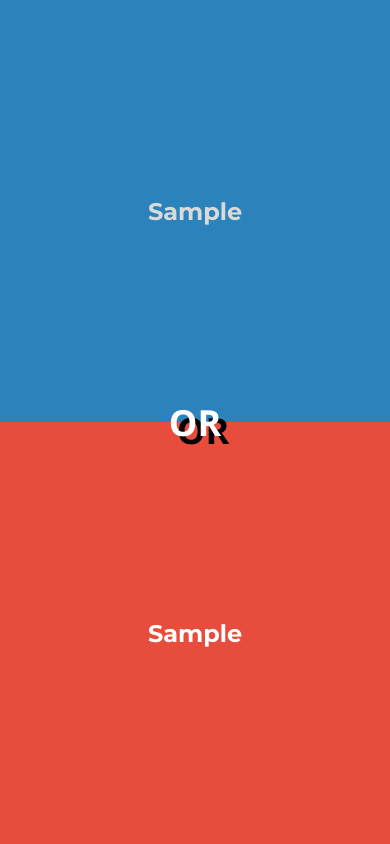
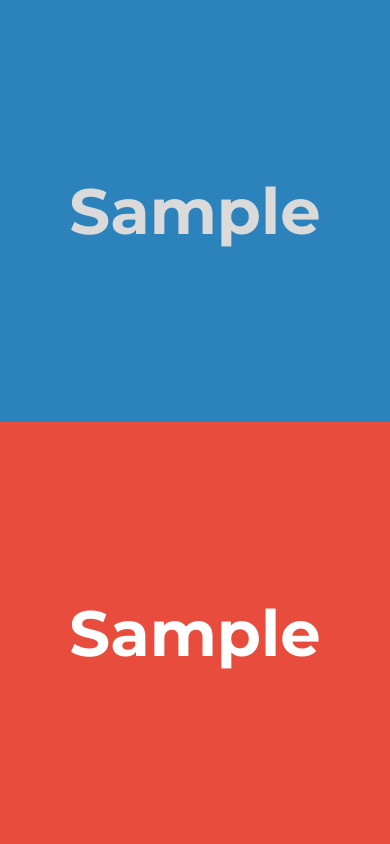
Before and after one commit to gitThatBag/CompSciFinalProject, a Python web app: template templates/main.html in a window 390 px wide. Run offline with Jinja, Linux system fonts and the light colour scheme; the template is opened without the code that fills it: most values are stand-ins (such as "Sample title", 1, 10 or a date in 2020).

Commit message:
Update main.html

```diff
--- a/templates/main.html
+++ b/templates/main.html
@@ -37,11 +37,11 @@
 
       @media (max-width: 600px) {
           .choice {
-              font-size: clamp(2rem, 8vw, 4rem);
+              font-size: clamp(4rem, 6vw, 6rem);
           }
 
           .or-divider {
-              font-size: clamp(3rem, 10vw, 6rem);
+              font-size: clamp(4rem, 5vw, 8rem);
           }
       }
 
@@ -51,7 +51,7 @@
         align-items: center;
         justify-content: center;
         font-family: 'Montserrat', sans-serif;
-        font-size: clamp(1.5rem, 6vw, 3rem); /* Updated line */
+        /* font-size: clamp(1.5rem, 6vw, 3rem); /* Updated line */
         font-weight: bold;
         color: white;
         cursor: pointer;
@@ -102,7 +102,7 @@
         top: 50%;
         left: 50%;
         transform: translate(-50%, -50%);
-        font-size: clamp(2.25rem, 5vw, 4.5rem);
+        /*font-size: clamp(2.25rem, 5vw, 4.5rem);
         font-weight: bold;
         color: #ffffff;
         z-index: 5;
```
